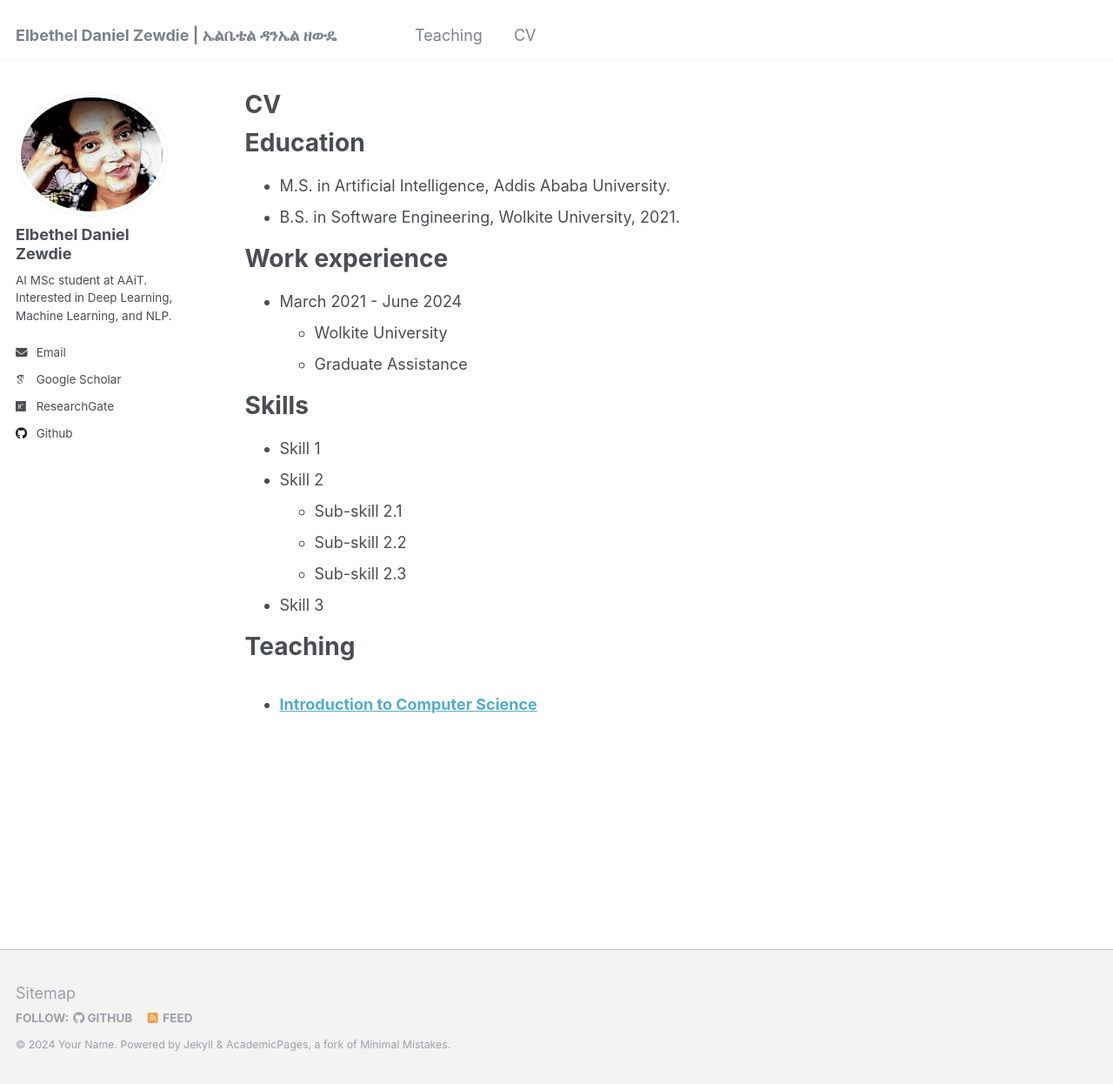
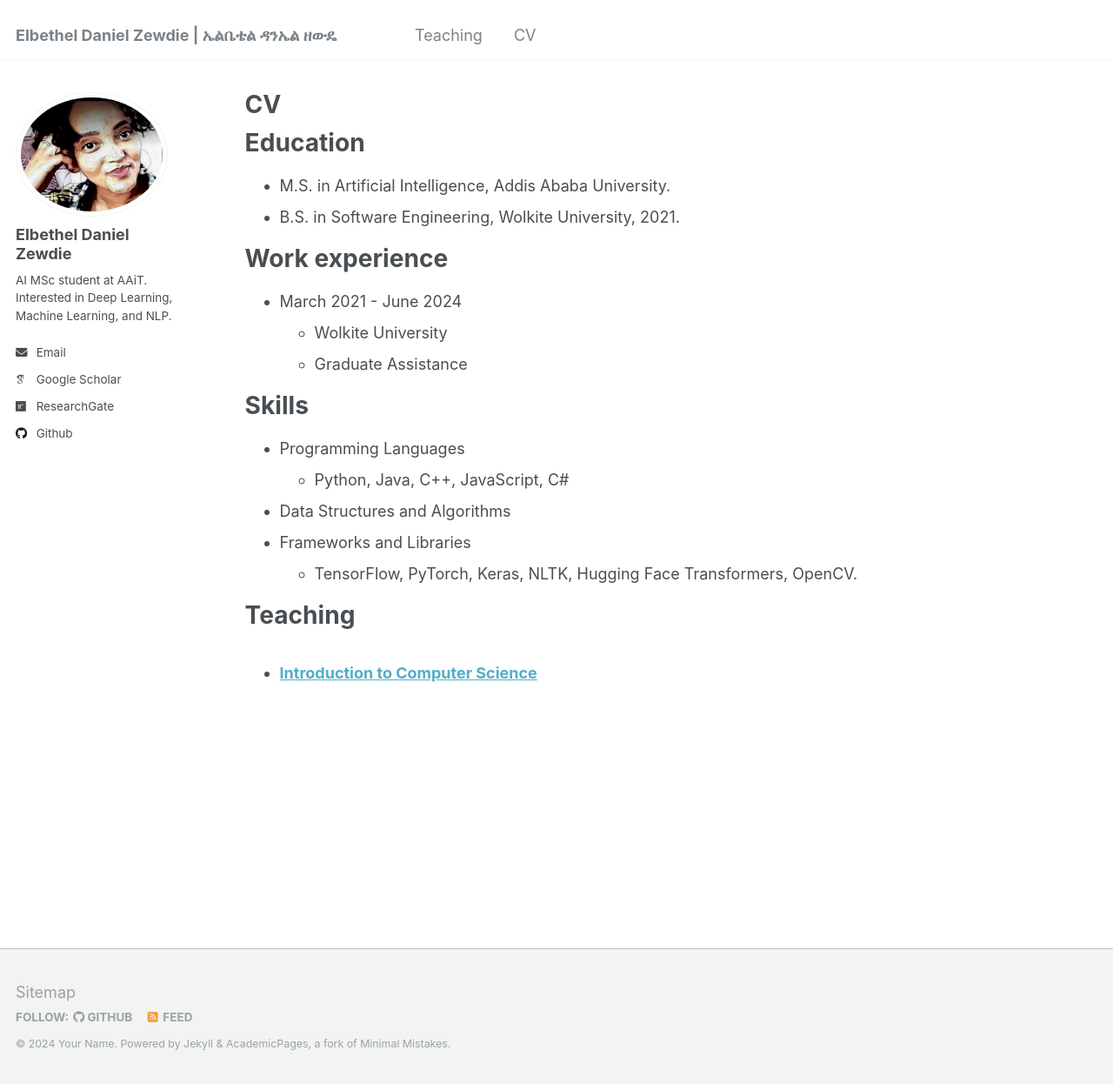
Before and after one commit to Elbethel-dan/Elbethel-dan.github.io, a Jekyll site: the page built from _pages/cv.md, in a window 1280 px wide and 1246 px high. Shown: the whole window at 87% size. Built offline with Jekyll 4.4.1, drawn with Linux system fonts in a browser that asks for light colours; some web fonts are replaced.

Commit message:
Update cv.md

```diff
--- a/_pages/cv.md
+++ b/_pages/cv.md
@@ -23,12 +23,11 @@ Work experience
 
 Skills
 ======
-* Skill 1
-* Skill 2
-  * Sub-skill 2.1
-  * Sub-skill 2.2
-  * Sub-skill 2.3
-* Skill 3
+* Programming Languages
+  * Python, Java, C++, JavaScript, C#
+* Data Structures and Algorithms
+* Frameworks and Libraries
+  * TensorFlow, PyTorch, Keras, NLTK, Hugging Face Transformers, OpenCV.
 
 
 Teaching
```
